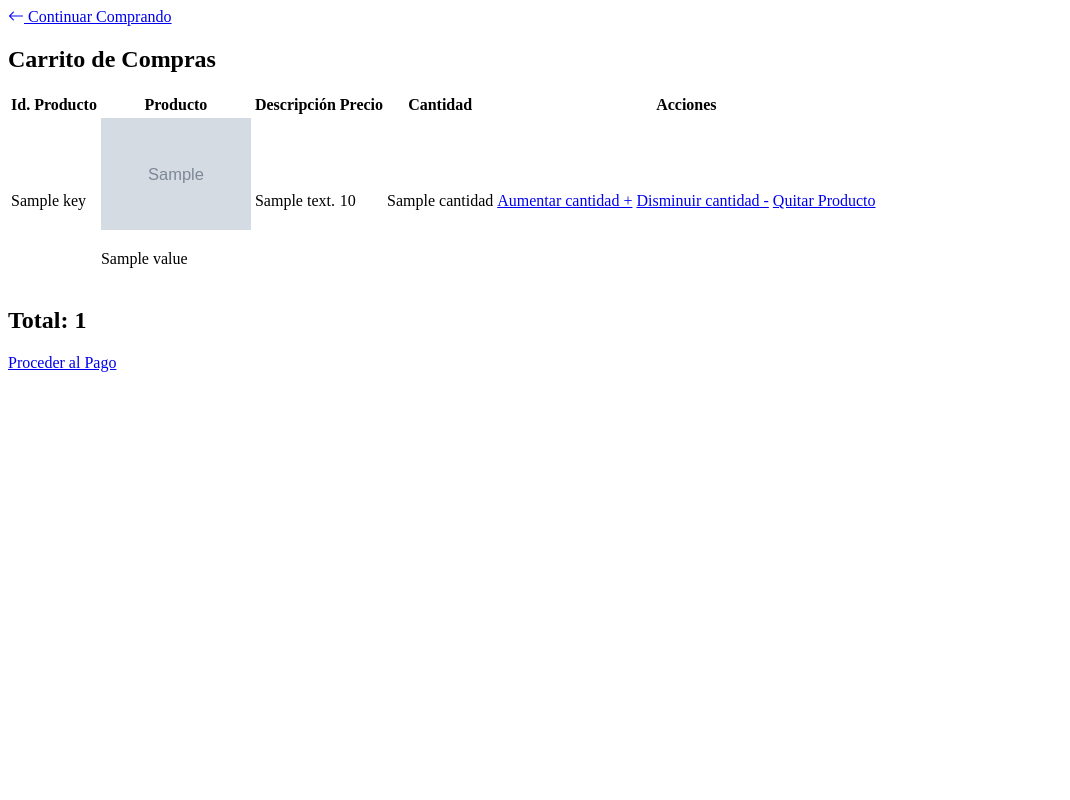
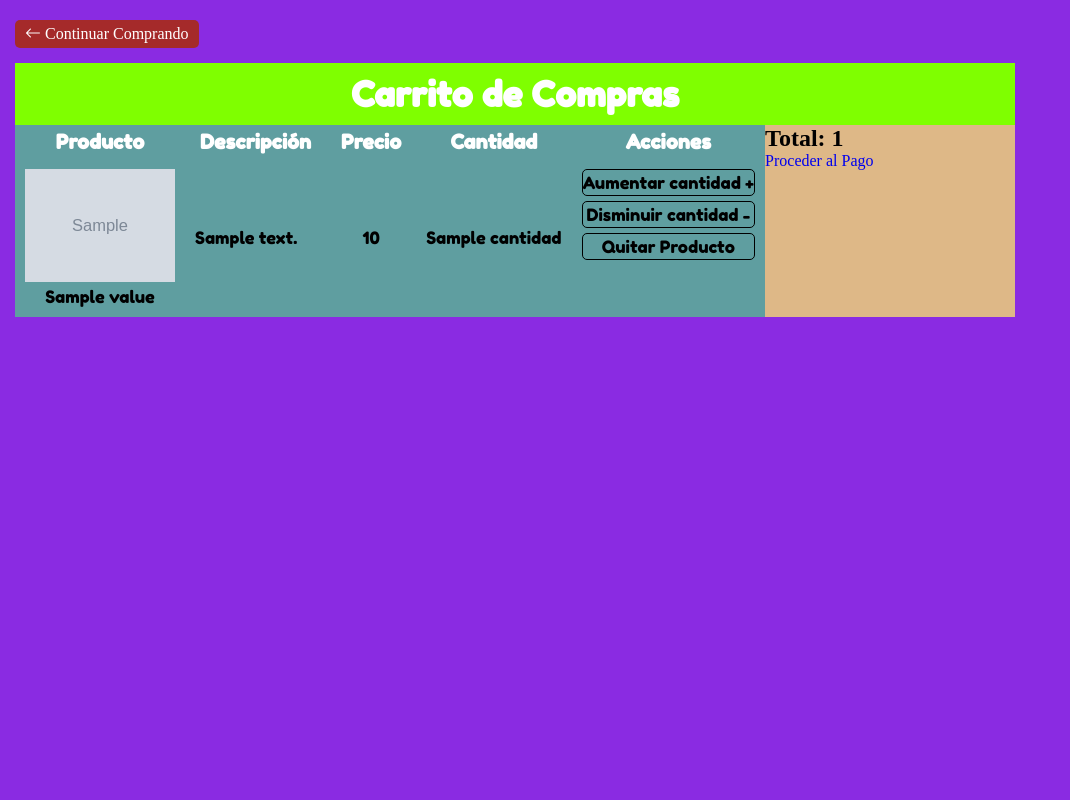
Before and after one commit to JaneiderRT/biocolibristore, a Django app: template templates/cart/cart.html in a window 1280 px wide. Shown: the whole page, without its empty margins (0-1070 px from the left). Run offline with Django 3.2, Linux system fonts and the light colour scheme; the template is opened without the code that fills it: most values are stand-ins (such as "Sample title", 1, 10 or a date in 2020); grey boxes marked "Sample" are stand-in pictures; some libraries are stand-ins or nearby versions.

Commit message:
JRT - feat(frontend): primer parte vista carrito de compras

```diff
--- /dev/null
+++ b/static/css/cart/cart.css
@@ -0,0 +1,136 @@
+@font-face {
+    font-family: Fredoka_One;
+    src: url('../fonts/Fredoka_One/FredokaOne-Regular.ttf');
+}
+
+@font-face {
+    font-family: Arial_Rounded_Bold;
+    src: url('../fonts/Arial_Rounded_Bold/ARLRDBD.TTF');
+}
+
+* {
+    margin: 0;
+    padding: 0;
+    box-sizing: border-box;
+    text-decoration: none;
+}
+
+main {
+    background-color: blueviolet;
+    min-height: 100vh;
+    padding: 20px 15px;
+    display: flex;
+    flex-direction: column;
+    align-items: start;
+    row-gap: 15px;
+}
+
+#btn-back {
+    background-color: brown;
+    padding: 5px 10px;
+    color: white;
+    border-radius: 5px;
+}
+
+section {
+    background-color: burlywood;
+    display: grid;
+    grid-template-areas:
+        "title title"
+        "article aside";
+    grid-template-columns: 1fr 250px;
+}
+
+h1 {
+    grid-area: title;
+    background-color: chartreuse;
+    font-family: Fredoka_One;
+    font-size: 35px;
+    color: white;
+    text-align: center;
+    padding: 10px 0px;
+}
+
+article{
+    grid-area: article;
+    background-color: bisque;
+
+}
+
+table {
+    background-color: cadetblue;
+    padding: 10px 20px;
+    border-collapse: collapse;
+}
+
+/* thead {
+    background-color: coral;
+} */
+
+.table-row {
+    font-family: Fredoka_One;
+    /* border: 2px solid black; */
+}
+
+#table-header {
+    font-size: 20px;
+    color: white;
+}
+
+.table-titles {
+    padding: 5px 15px;
+}
+
+/* tbody {
+    background-color: firebrick;
+} */
+
+.table-items {
+    font-size: 17px;
+    padding: 10px 10px;
+}
+
+.items-center {
+    text-align: center;
+}
+
+/* #name-product {
+    font-weight: bold;
+} */
+
+#actions-container {
+    display: flex;
+    flex-direction: column;
+    row-gap: 5px;
+}
+
+.btn-action {
+    border: 1px solid black;
+    color: black;
+    padding: 2px 0px;
+    border-radius: 5px;
+}
+
+.btn-action:hover {
+    cursor: pointer;
+    color: white;
+}
+
+#btn-color-blue:hover {
+    border-color: blue;
+    background-color: blue;
+}
+
+#btn-color-orange:hover {
+    border-color: darkorange;
+    background-color: darkorange;
+}
+
+#btn-color-red:hover {
+    border-color: red;
+    background-color: red;
+}
+
+aside {
+    grid-area: aside;
+}
--- a/templates/cart/cart.html
+++ b/templates/cart/cart.html
@@ -1,70 +1,75 @@
 <!DOCTYPE html>
 <html lang="es">
+
 <head>
     <meta charset="UTF-8">
     <meta name="viewport" content="width=device-width, initial-scale=1.0">
     <title>Carrito De Compras</title>
+    <link rel="stylesheet" href="../../static/css/cart/cart.css">
     <link rel="stylesheet" href="https://cdn.jsdelivr.net/npm/bootstrap-icons@1.9.1/font/bootstrap-icons.css">
 </head>
+
 <body>
     <main>
-        <a href="{% url 'index' %}">
+        <a href="{% url 'index' %}" id="btn-back">
             <i class="bi bi-arrow-left"></i>
             Continuar Comprando
         </a>
         {% if cart %}
         <section>
             <h1>Carrito de Compras</h1>
+            <article>
                 <table>
                     <thead>
-                        <tr>
-                            <th>Id. Producto</th>
-                            <th>Producto</th>
-                            <th>Descripción</th>
-                            <th>Precio</th>
-                            <th>Cantidad</th>
-                            <th>Acciones</th>
+                        <tr class="table-row" id="table-header">
+                            <th class="table-titles">Producto</th>
+                            <th class="table-titles">Descripción</th>
+                            <th class="table-titles">Precio</th>
+                            <th class="table-titles">Cantidad</th>
+                            <th class="table-titles">Acciones</th>
                         </tr>
                     </thead>
                     <tbody>
                         {% for key, value in cart.items %}
-                            <tr>
-                                <td>
-                                    {{ key }}
+                        <tr class="table-row">
+                            <td class="table-items items-center">
+                                <img src="{{ value.imagen }}" alt="{{ value.nombre }}" width="150">
+                                <p id="name-product">{{ value.nombre }}</p>
                             </td>
-                                <td>
-                                    <img src="{{ value.imagen }}" alt="{{ value.nombre }}" width="150">
-                                    <p>{{ value.nombre }}</p>
-                                </td>
-                                <td>
+                            <td class="table-items">
                                 {{ value.descripcion }}
                             </td>
-                                <td>
+                            <td class="table-items items-center">
                                 {{ value.precio }}
                             </td>
-                                <td>
+                            <td class="table-items items-center">
                                 {{ value.cantidad }}
                             </td>
-                                <td>
-                                    <a href="{% url 'add_to_cart' key %}">Aumentar cantidad +</a>
-                                    <a href="{% url 'subtract_from_cart' key %}">Disminuir cantidad -</a>
-                                    <a href="{% url 'remove_product_cart' key %}">Quitar Producto</a>
+                            <td class="table-items items-center" id="actions-container">
+                                <a class="btn-action" id="btn-color-blue" href="{% url 'add_to_cart' key %}">
+                                    Aumentar cantidad +
+                                </a>
+                                <a class="btn-action" id="btn-color-orange" href="{% url 'subtract_from_cart' key %}">
+                                    Disminuir cantidad -
+                                </a>
+                                <a class="btn-action" id="btn-color-red" href="{% url 'remove_product_cart' key %}">
+                                    Quitar Producto
+                                </a>
                             </td>
                         </tr>
                         {% endfor %}
                     </tbody>
                 </table>
+            </article>
+            <aside>
+                <h2>Total: {{ total_price }}</h2>
+                <a href="#" class="btn btn-primary">Proceder al Pago</a>
+            </aside>
         </section>
         {% else %}
         <h2>Tu carrito está vacío.</h2>
         {% endif %}
-
-        {% if cart %}
-            <section>
-                <h2>Total: {{ total_price }}</h2>
-                <a href="#" class="btn btn-primary">Proceder al Pago</a>
-            </section>
-        {% endif %}
     </main>
 </body>
+
 </html>
```
Lines whose indentation alone changed are shown as unchanged.
